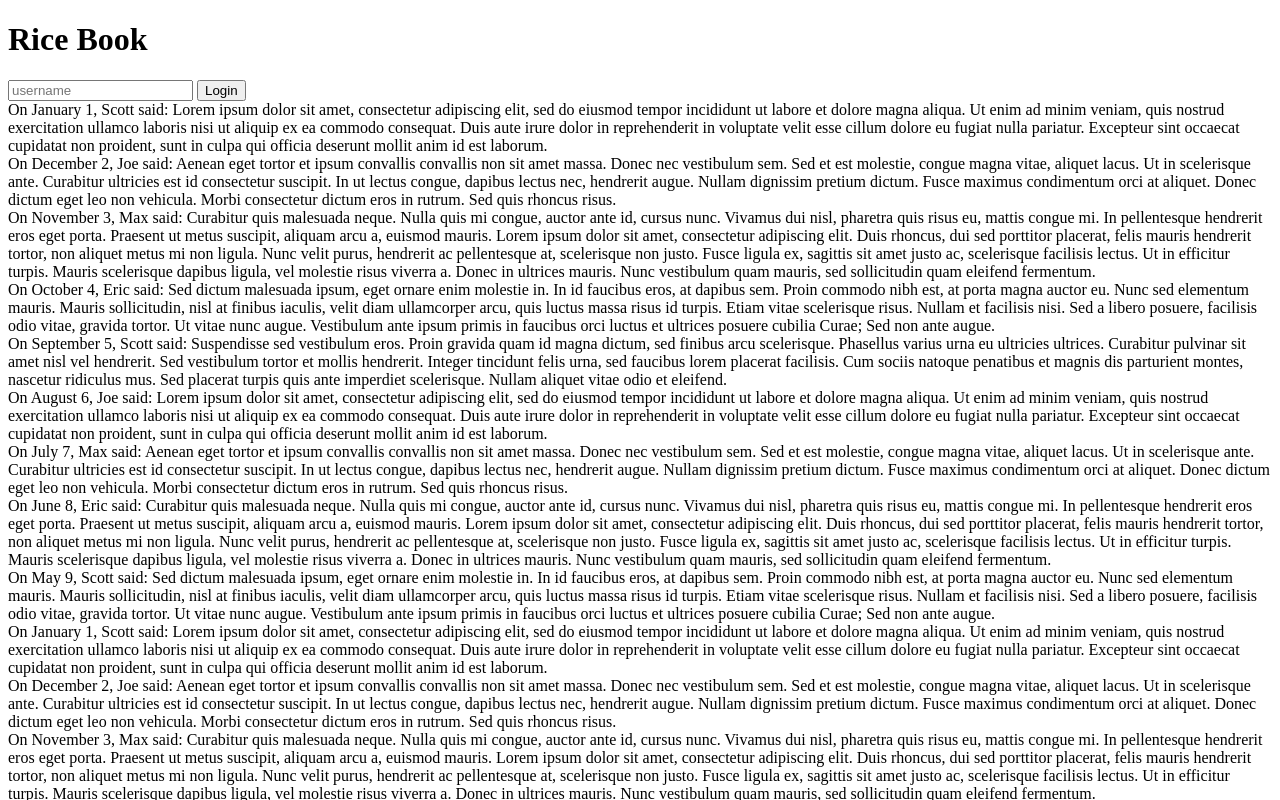
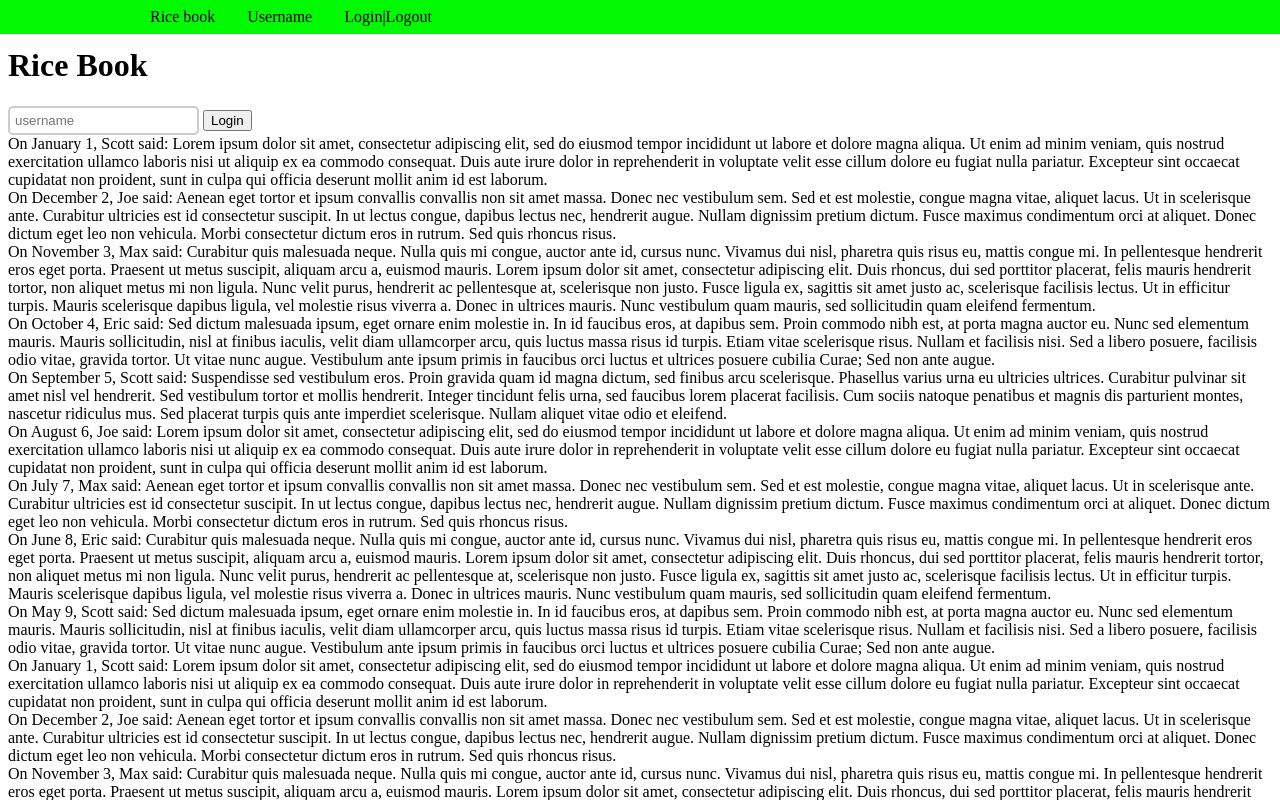
Before and after one commit to yusong-shen/comp531-web-development, a plain HTML site: page inclass-4/main.html in a window 1280 px wide. Shown: the top 800 px of the page. Drawn offline with Linux system fonts and the light colour scheme.

Commit message:
add styling to input text and submit type

```diff
--- a/inclass-4/main.html
+++ b/inclass-4/main.html
@@ -4,6 +4,7 @@
 
 	<title>Rice Book</title>
 	<meta name="viewport" content="width=device-width, initial-scale=1">
+	<link rel="stylesheet" href="style.css">
 
 <script>
 window.onload = function() {
@@ -54,6 +55,18 @@ window.onload = function() {
 </head>
 <body>
 
+<nav>
+	<div>
+		<ul>
+			<li class="first">&nbsp;</li>
+			<li>Rice book</li>
+			<li>Username</li>
+			<li>Login|Logout</li>
+		</ul>
+	</div>
+</nav>
+
+<br />
 <h1>Rice Book</h1>
 
 <input type="text" placeholder="username" id="username">
--- a/inclass-4/style.css
+++ b/inclass-4/style.css
@@ -0,0 +1,48 @@
+nav div {
+	background-color: #01F901;
+	position: fixed;
+	width: 100%;
+	top: -1em;
+	left: 0em;
+}
+
+nav li {
+	height: 100%;
+	float: left;
+	display: inline;
+	list-style-type: none;
+	margin: 0em;
+	padding-left: 1em;
+	padding-right: 1em;
+	padding-top: 8px;
+	padding-bottom: 8px;
+}
+
+nav li.first {
+	width: 5%;
+}
+
+nav li:hover {
+	background-color: #00AA00;
+	color: #aaaaaa;
+	cursor: pointer;
+}
+
+input[type=text] {
+	padding: 5px;
+	border: 2px solid #ccc;
+	-webkit-border-radius: 5px;
+    border-radius: 5px;
+}
+input[type=text]:focus {
+	border-color: #333;
+}
+
+input[type=submit] {
+	padding: 5px 15px;
+	background: #ccc;
+	border: 0 none;
+    cursor: pointer;
+    -webkit-border-radius: 5px;
+    border-radius: 5px;
+}
```
